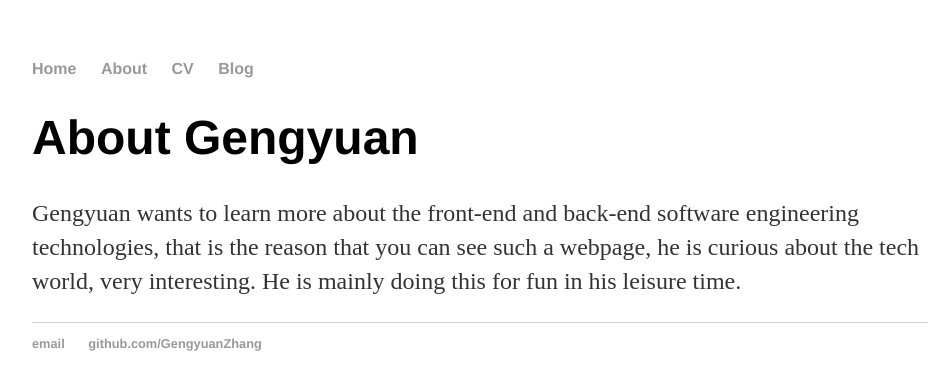
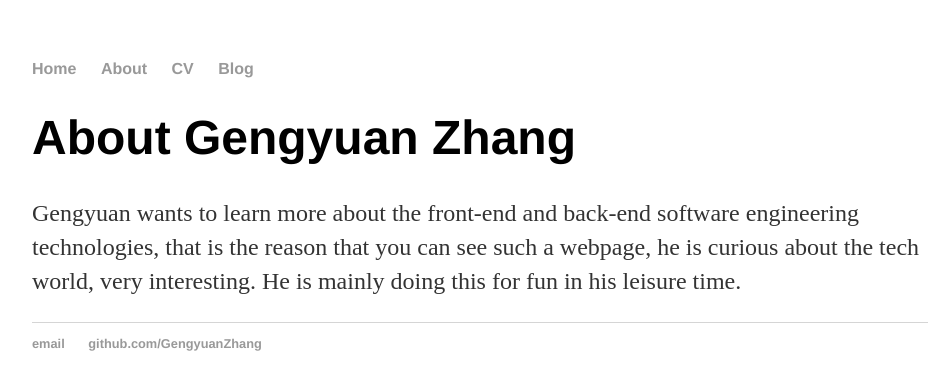
Before and after one commit to GengyuanZhang/GengyuanZhang.github.io, a Jekyll site: the page built from about/index.html, in a window 1280 px wide. Shown: the top 390 px of the page, without its empty margins (160-1109 px from the left). Built offline with Jekyll 4.4.1, drawn with Linux system fonts in a browser that asks for light colours.

Commit message:
Update index.html

```diff
--- a/about/index.html
+++ b/about/index.html
@@ -1,9 +1,9 @@
 ---
 layout: default
-title: Gengyuan's personal website!
+title: About Gengyuan Zhang
 ---
 <div class="blurb">
-	<h1> About Gengyuan </h1>
+	<h1> About Gengyuan Zhang </h1>
 	<p> Gengyuan wants to learn more about the front-end and back-end software engineering technologies, that is the reason that you can see such a webpage, he is curious about the tech world, very interesting.
 	He is mainly doing this for fun in his leisure time.</p>
 </div><!-- /.blurb -->
```
